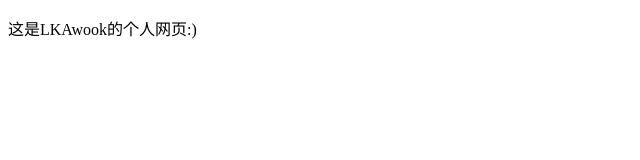
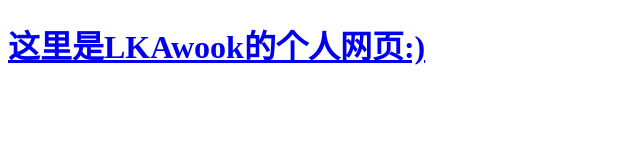
Before and after one commit to LKAwook/LKAwook.github.io, a plain HTML site: page index.html in a window 1280 px wide. Shown: the whole page, without its empty margins (0-640 px from the left). Drawn offline with Linux system fonts and the light colour scheme.

Commit message:
Update index.html

```diff
--- a/index.html
+++ b/index.html
@@ -6,6 +6,6 @@
     <meta name="keywords" content="LKAwook的个人网页">
   </head>
   <body>
-    <p>这是LKAwook的个人网页:)</p>
+    <h1><a href="lkawook.github.io/text">这里是LKAwook的个人网页:)</a></h1>
   </body>
 </html>
```
